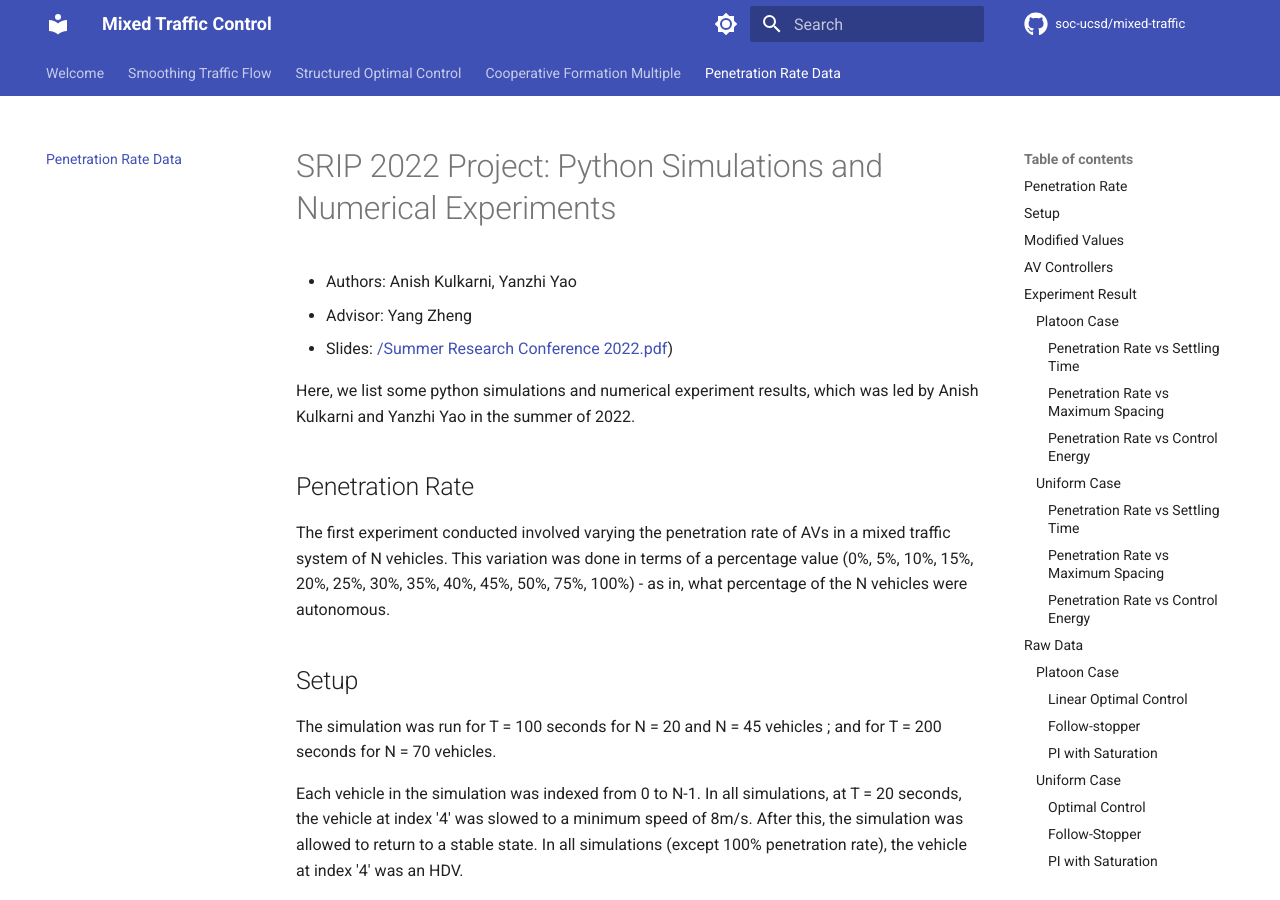
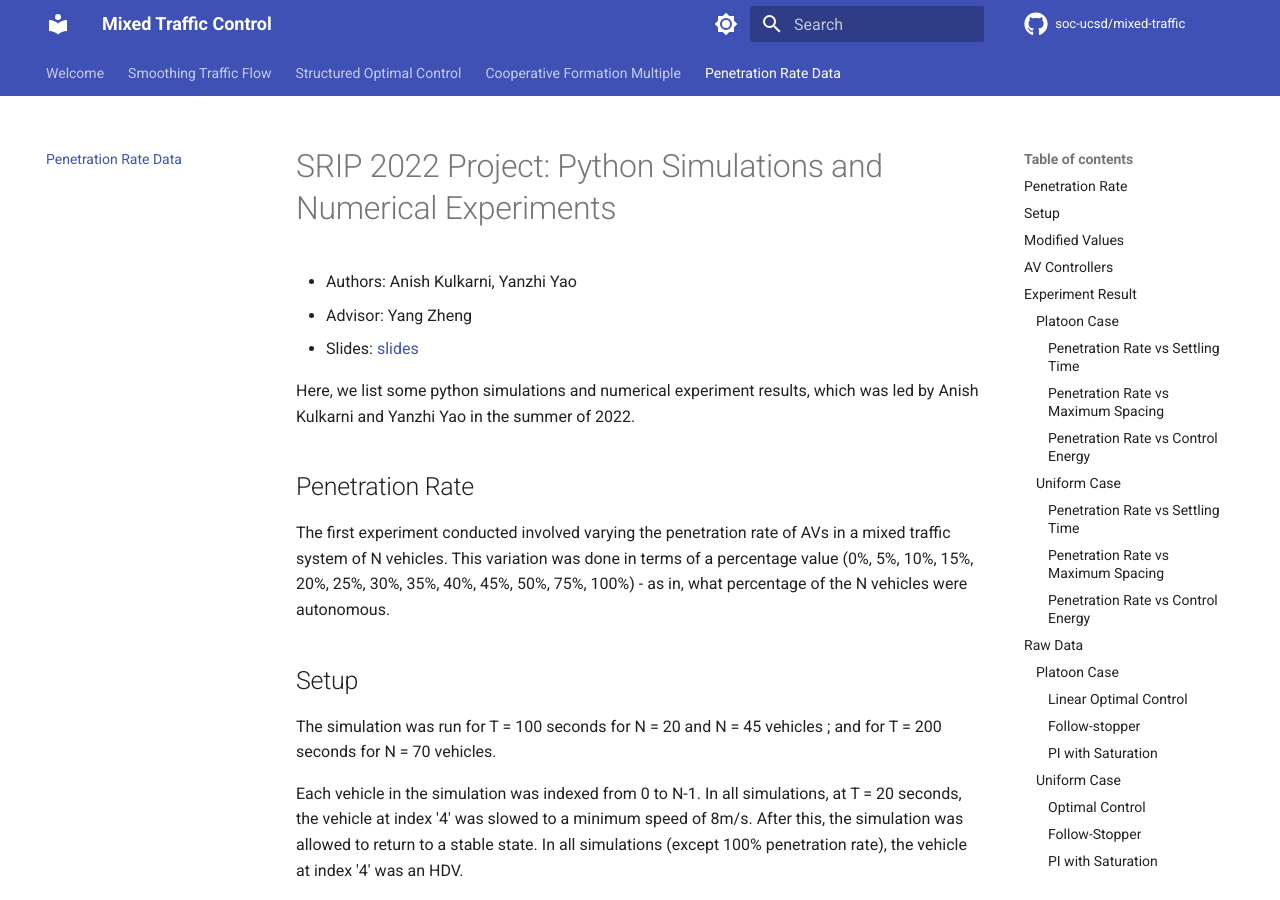
Before and after one commit to soc-ucsd/mixed-traffic, an MkDocs documentation site: the page built from docs/numerical_data.md, in a window 1280 px wide and 900 px high. Built offline with MkDocs 1.6.1 and Material for MkDocs 9.7.7, drawn with Linux system fonts in a browser that asks for light colours; comment, search, counter and statistics services are not loaded.

Commit message:
Create numerical_data.md

```diff
--- a/docs/numerical_data.md
+++ b/docs/numerical_data.md
@@ -2,7 +2,7 @@
 
 - Authors: Anish Kulkarni, Yanzhi Yao
 - Advisor: Yang Zheng
-- Slides: [/Summer Research Conference 2022.pdf](https://github.com/soc-ucsd/mixed-traffic/blob/main/docs/images/penetration_rate_data/Summer%20Research%20Conference%202022.pdf))
+- Slides: [slides](/Summer_Research_Conference_2022.pdf)
 
 Here, we list some python simulations and numerical experiment results, which was led by Anish Kulkarni and Yanzhi Yao in the summer of 2022.
 
```
